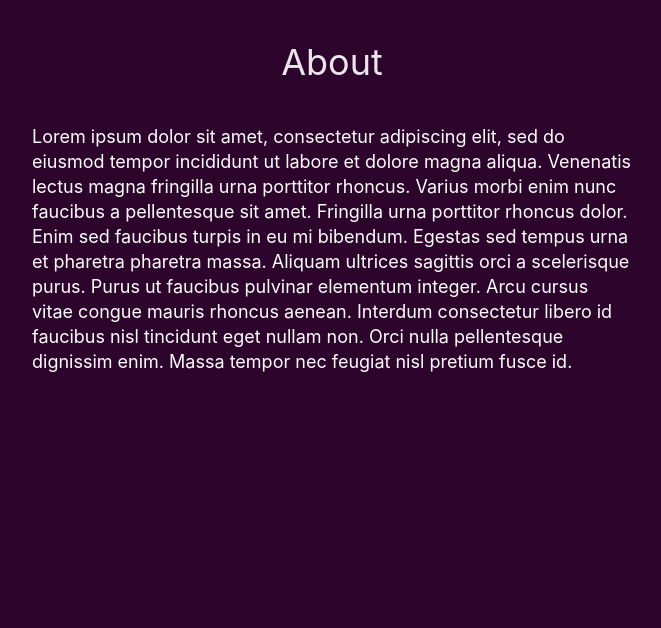
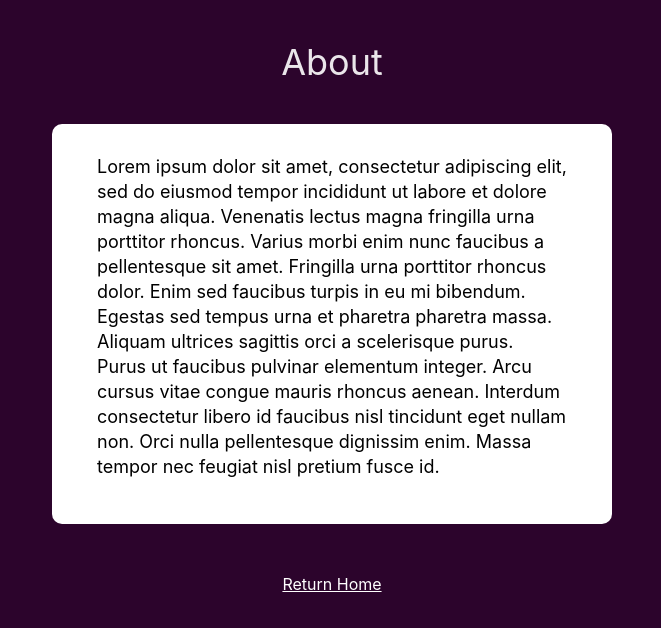
Before and after one commit to oscar-ct/react-reviews, a React (Create React App) app: page /about in a window 1280 px wide. Shown: the top 628 px of the page, without its empty margins (308-969 px from the left). Built offline with nearby package versions, Linux system fonts and the light colour scheme.

Commit message:
feat: styled about page

```diff
--- a/src/App.js
+++ b/src/App.js
@@ -8,6 +8,7 @@ import ReviewList from "./components/ReviewList";
 import {BrowserRouter as Router, Route, Routes} from "react-router-dom";
 import About from "./components/About";
 import AboutLink from "./components/AboutLink";
+import HomeLink from "./components/HomeLink";
 
 
 function App() {
@@ -21,11 +22,16 @@ function App() {
                             <ReviewForm/>
                             <ReviewStats/>
                             <ReviewList/>
-                            <AboutLink/>
+                            <AboutLink title="About"/>
                         </>
                     }>
                     </Route>
-                    <Route path="/about" element={<About/>}>
+                    <Route path="/about" element={
+                        <>
+                            <About/>
+                            <HomeLink/>
+                        </>
+                    }>
                     </Route>
                 </Routes>
             </Router>
--- a/src/components/About.jsx
+++ b/src/components/About.jsx
@@ -1,5 +1,6 @@
 import Header from "./Header";
 import {motion, AnimatePresence} from "framer-motion";
+import Card from "./Card";
 
 function About () {
     return (
@@ -7,8 +8,10 @@ function About () {
             <Header title="About"/>
             <AnimatePresence>
                 <motion.div initial={{opacity: 0}} animate={{opacity: 1}} exit={{opacity: 0}}>
-                    <div className="about-text" >Lorem ipsum dolor sit amet, consectetur adipiscing elit, sed do eiusmod tempor incididunt ut labore et dolore magna aliqua. Venenatis lectus magna fringilla urna porttitor rhoncus. Varius morbi enim nunc faucibus a pellentesque sit amet. Fringilla urna porttitor rhoncus dolor. Enim sed faucibus turpis in eu mi bibendum. Egestas sed tempus urna et pharetra pharetra massa. Aliquam ultrices sagittis orci a scelerisque purus. Purus ut faucibus pulvinar elementum integer. Arcu cursus vitae congue mauris rhoncus aenean. Interdum consectetur libero id faucibus nisl tincidunt eget nullam non. Orci nulla pellentesque dignissim enim. Massa tempor nec feugiat nisl pretium fusce id.
-                    </div>
+                    <Card>
+                        <div className="about-text" >Lorem ipsum dolor sit amet, consectetur adipiscing elit, sed do eiusmod tempor incididunt ut labore et dolore magna aliqua. Venenatis lectus magna fringilla urna porttitor rhoncus. Varius morbi enim nunc faucibus a pellentesque sit amet. Fringilla urna porttitor rhoncus dolor. Enim sed faucibus turpis in eu mi bibendum. Egestas sed tempus urna et pharetra pharetra massa. Aliquam ultrices sagittis orci a scelerisque purus. Purus ut faucibus pulvinar elementum integer. Arcu cursus vitae congue mauris rhoncus aenean. Interdum consectetur libero id faucibus nisl tincidunt eget nullam non. Orci nulla pellentesque dignissim enim. Massa tempor nec feugiat nisl pretium fusce id.
+                        </div>
+                    </Card>
                 </motion.div>
             </AnimatePresence>
         </>
--- a/src/index.css
+++ b/src/index.css
@@ -124,7 +124,7 @@ input[type='radio'] {
   color: white;
 }
 .about-text {
-  color: white;
   font-size: 18px;
   line-height: 25px;
+  padding: 25px;
 }
```
